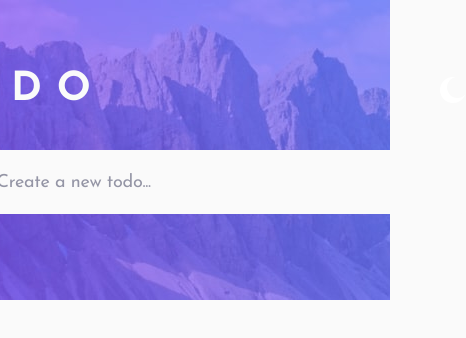
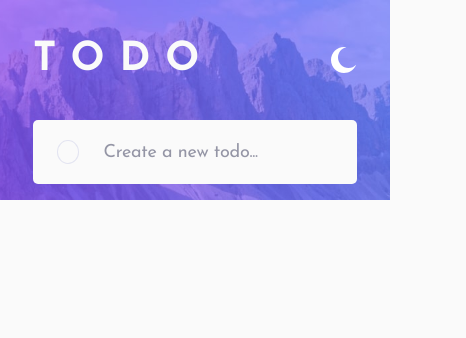
Before and after one commit to bruno-oli/todo-app, a React (Vite) app: page / in a window 390 px wide. Shown: the top 338 px of the page, 466 px wide, since content can reach past the window. Built offline with nearby package versions, Linux system fonts and the light colour scheme.

Commit message:
add responsivity

```diff
--- a/src/components/ClearCompleted.tsx
+++ b/src/components/ClearCompleted.tsx
@@ -3,7 +3,9 @@ import styled from "styled-components";
 import { TodosContext } from "../contexts/TodosContext";
 import clearCompletedTasks from "../functions/clearCompletedTasks";
 
-const Wrapper = styled.button`
+const Wrapper = styled.button.attrs({
+  className: "clear__completed",
+})`
   cursor: pointer;
   background: none;
   border: none;
--- a/src/components/FilterBox.tsx
+++ b/src/components/FilterBox.tsx
@@ -23,6 +23,13 @@ const Wrapper = styled.div`
     letter-spacing: -0.194444px;
     color: ${(props) => props.theme.colors.filterItemsColor};
   }
+  @media only screen and (max-width: 480px) {
+    justify-content: center;
+    .items__left,
+    .clear__completed {
+      display: none;
+    }
+  }
 `;
 
 const FilterBox = () => {
--- a/src/styles/GlobalStyle.tsx
+++ b/src/styles/GlobalStyle.tsx
@@ -15,6 +15,9 @@ const GlobalStyle = createGlobalStyle`
     min-height: 100vh;
     padding-top: 70px;
     overflow-x: hidden;
+    @media only screen and (max-width:480px) {
+      padding-top: 40px;
+    }
   }
 `
 
--- a/src/views/HeroImage.tsx
+++ b/src/views/HeroImage.tsx
@@ -1,10 +1,12 @@
-import { useContext } from 'react'
-import styled from 'styled-components'
+import { useContext } from "react";
+import styled from "styled-components";
 
 //images
-import bgDesktopDark from "../assets/bgDesktopDark.jpg"
-import bgDesktopLight from "../assets/bgDesktopLight.jpg"
-import { ThemeContext } from '../contexts/ThemeContext'
+import bgDesktopDark from "../assets/bgDesktopDark.jpg";
+import bgMobileDark from "../assets/bgMobileDark.jpg";
+import bgDesktopLight from "../assets/bgDesktopLight.jpg";
+import bgMobileLight from "../assets/bgMobileLight.jpg";
+import { ThemeContext } from "../contexts/ThemeContext";
 
 const Wrapper = styled.div`
   position: absolute;
@@ -13,16 +15,44 @@ const Wrapper = styled.div`
   z-index: -1;
   width: 100vw;
   height: 300px;
-  background-size: cover;
-  background-position: center;
-  background-repeat: no-repeat;
-`
+  div {
+    width: 100%;
+    height: 100%;
+    background-size: cover;
+    background-position: center;
+    background-repeat: no-repeat;
+  }
+  @media only screen and (max-width:480px) {
+    height: 200px;
+  }
+`;
 
 const HeroImage = () => {
-  const { isDarkTheme } = useContext(ThemeContext)
+  const { isDarkTheme } = useContext(ThemeContext);
+  function getBackground() {
+    if (isDarkTheme) {
+      if (window.screen.width <= 480) {
+        return bgMobileDark;
+      } else {
+        return bgDesktopDark;
+      }
+    } else {
+      if (window.screen.width <= 480) {
+        return bgMobileLight;
+      } else {
+        return bgDesktopLight;
+      }
+    }
+  }
   return (
-    <Wrapper style={{backgroundImage: `url(${isDarkTheme ? bgDesktopDark : bgDesktopLight})`}} />
-  )
-}
+    <Wrapper>
+      <div
+        style={{
+          backgroundImage: `url(${getBackground()})`,
+        }}
+      />
+    </Wrapper>
+  );
+};
 
-export default HeroImage
+export default HeroImage;
--- a/src/views/TodoContainer.tsx
+++ b/src/views/TodoContainer.tsx
@@ -13,6 +13,9 @@ const Wrapper = styled.main`
   display: flex;
   flex-direction: column;
   overflow: hidden;
+  @media only screen and (max-width:480px) {
+    width: 324px;
+  }
 `;
 
 const TodoContainer = () => {
```
Also changed, not shown: src/assets/bgMobileDark.jpg (renamed from src/assets/bg-mobile-dark.jpg), src/assets/bgMobileLight.jpg (renamed from src/assets/bg-mobile-light.jpg).
